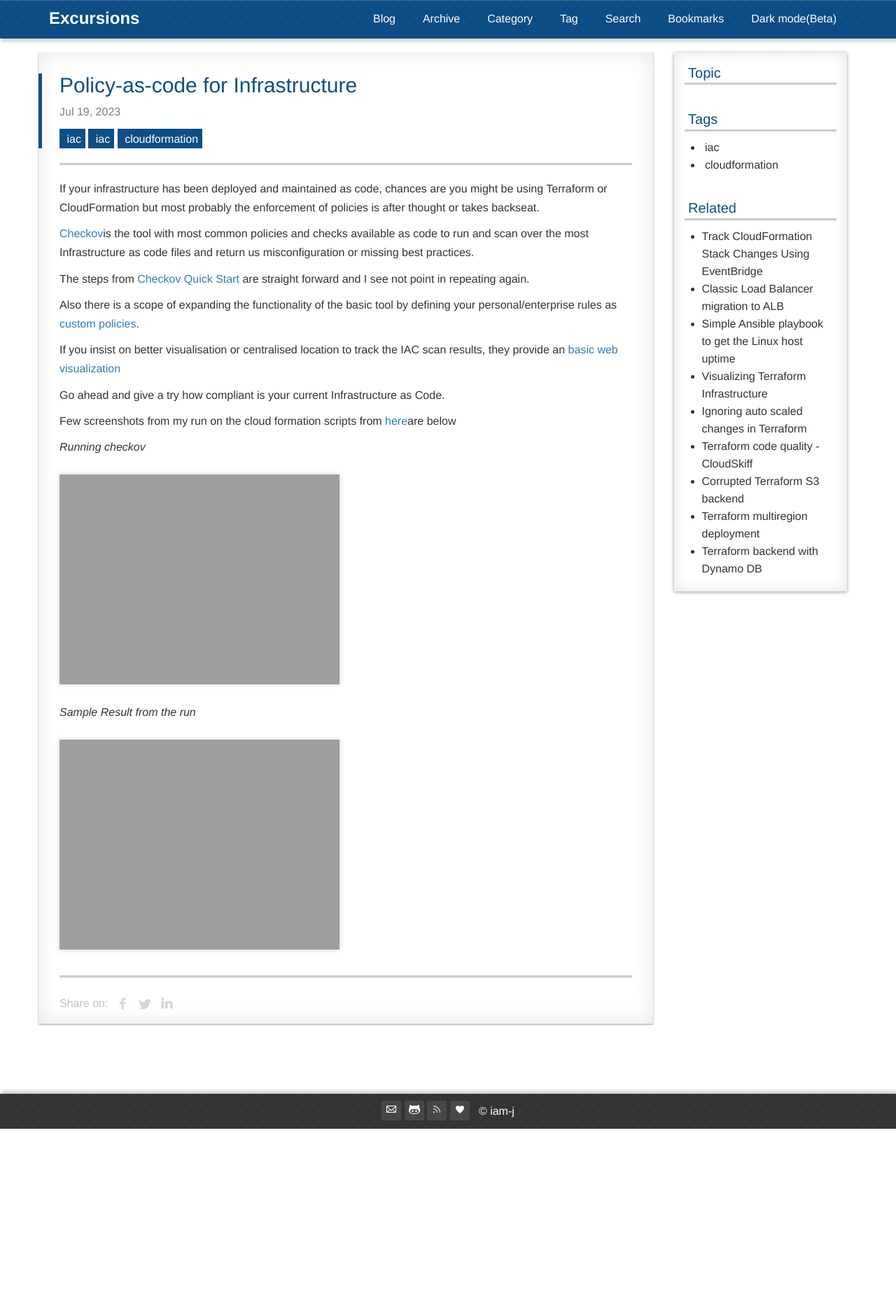
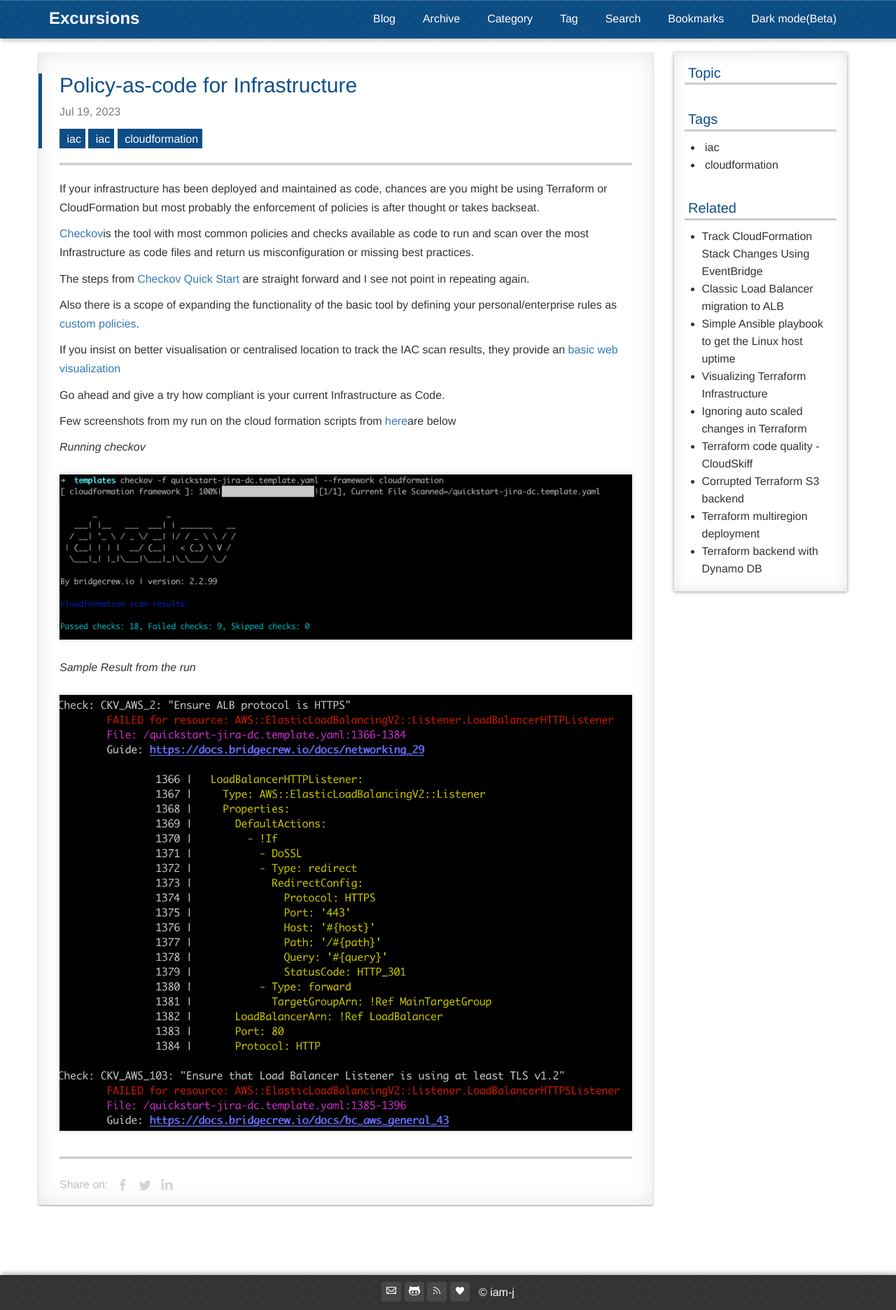
Before and after one commit to iam-j/iam-j.github.io, a Jekyll site: the page built from _posts/2023-07-19-policy-as-code.markdown, in a window 1280 px wide. Shown: the whole page at 70% size. Built offline with Jekyll 4.4.1, drawn with Linux system fonts in a browser that asks for light colours; before the commit the page ends 1613 px from its top, so only the background shows below that.

Commit message:
Fix format

```diff
--- a/_posts/2023-07-19-policy-as-code.markdown
+++ b/_posts/2023-07-19-policy-as-code.markdown
@@ -33,5 +33,5 @@
 ![pac][pac1]
 
 
-[pac]: {{"/pac/pac.jpg" | prepend: site.imgrepo }}
-[pac1]: {{"/pac/pac1.jpg" | prepend: site.imgrepo }}
+[pac]: {{"/pac/pac.png" | prepend: site.imgrepo }}
+[pac1]: {{"/pac/pac1.png" | prepend: site.imgrepo }}
```
